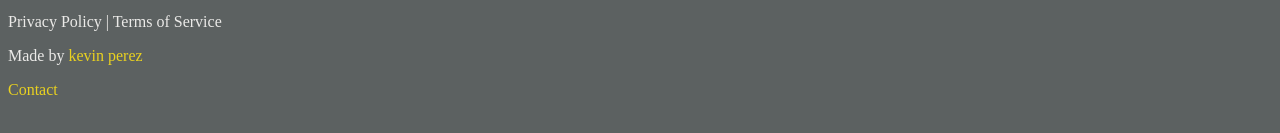
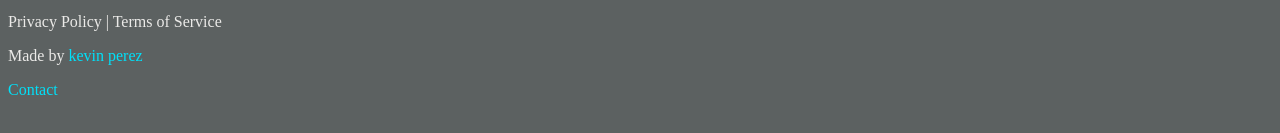
Before and after one commit to kevinpf30/perfil_u, a plain HTML site: page index.html in a window 1280 px wide. Shown: the part 501-634 px from the top of the page. Drawn offline with Linux system fonts and the light colour scheme.

Commit message:
pruebadefi

```diff
--- a/style.css
+++ b/style.css
@@ -2,7 +2,9 @@
     background-color: rgb(92, 97, 97);
     color: rgb(235, 234, 232);
 }
+
+
 p a {
     text-decoration: none;
-    color: rgb(233, 209, 32);
+    color: rgb(0, 224, 249);
 }
```
